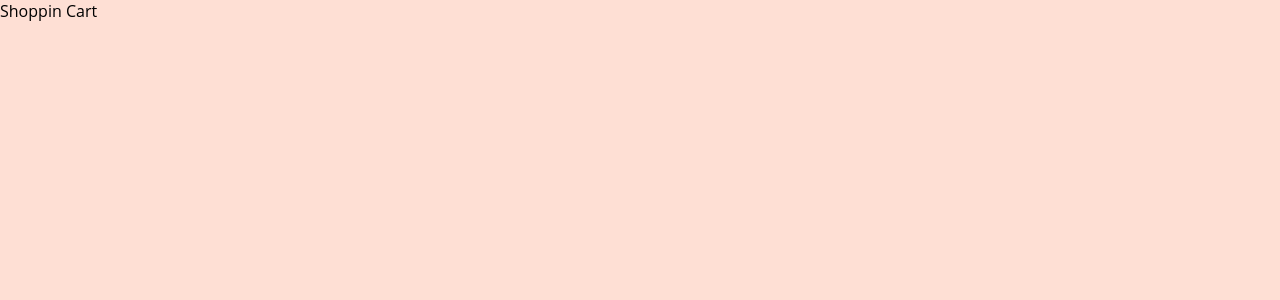
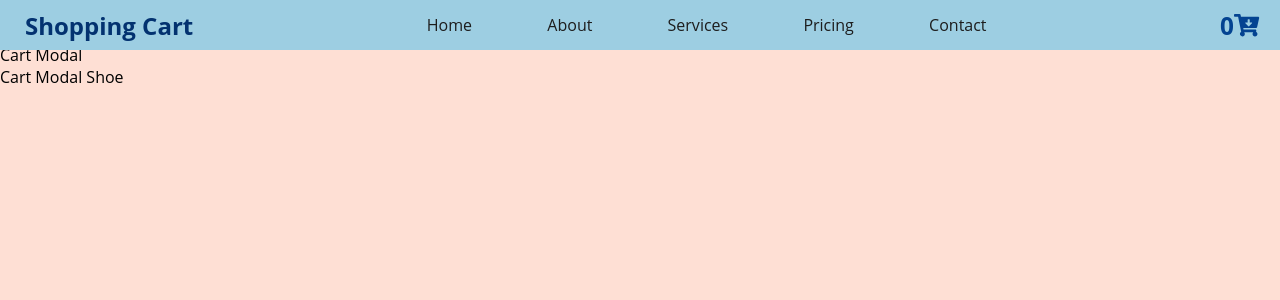
Before and after one commit to nimeshakya/ShoppinCart-React, a React (Create React App) app: page / in a window 1280 px wide. Shown: the top 300 px of the page. Built offline with nearby package versions, Linux system fonts and the light colour scheme.

Commit message:
rebuilding app

```diff
--- a/src/App.js
+++ b/src/App.js
@@ -1,7 +1,17 @@
 import React from 'react';
 
+import NavBar from './Components/NavBar';
+import ShoesContainer from './Components/ShoesContainer';
+import CartModal from './Components/CartModal';
+
 const App = () => {
-    return <div>Shoppin Cart</div>;
+    return (
+        <div>
+            <NavBar />
+            <ShoesContainer />
+            <CartModal />
+        </div>
+    );
 };
 
 export default App;
--- /dev/null
+++ b/src/Components/CartModal.js
@@ -0,0 +1,14 @@
+import React from 'react';
+
+import CartModalShoe from './CartModalShoe';
+
+const CartModal = () => {
+    return (
+        <div>
+            Cart Modal
+            <CartModalShoe />
+        </div>
+    );
+};
+
+export default CartModal;
--- /dev/null
+++ b/src/Components/CartModalShoe.js
@@ -0,0 +1,7 @@
+import React from 'react';
+
+const CartModalShoe = () => {
+    return <div>Cart Modal Shoe</div>;
+};
+
+export default CartModalShoe;
--- /dev/null
+++ b/src/Components/NavBar.js
@@ -0,0 +1,35 @@
+import React from 'react';
+
+import { FontAwesomeIcon } from '@fortawesome/react-fontawesome';
+import { faCartArrowDown } from '@fortawesome/free-solid-svg-icons';
+
+const NavBar = () => {
+    return (
+        <nav>
+            <h1>Shopping Cart</h1>
+            <ul className='nav-link-container'>
+                <li className='nav-link'>
+                    <a href='#'>Home</a>
+                </li>
+                <li className='nav-link'>
+                    <a href='#'>About</a>
+                </li>
+                <li className='nav-link'>
+                    <a href='#'>Services</a>
+                </li>
+                <li className='nav-link'>
+                    <a href='#'>Pricing</a>
+                </li>
+                <li className='nav-link'>
+                    <a href='#'>Contact</a>
+                </li>
+            </ul>
+            <div className='cart-btn-container'>
+                <h3>0</h3>
+                <FontAwesomeIcon icon={faCartArrowDown} className='cart-icon' />
+            </div>
+        </nav>
+    );
+};
+
+export default NavBar;
--- /dev/null
+++ b/src/Components/Shoe.js
@@ -0,0 +1,7 @@
+import React from 'react';
+
+const Shoe = () => {
+    return <div>Shoe</div>;
+};
+
+export default Shoe;
--- /dev/null
+++ b/src/Components/ShoesContainer.js
@@ -0,0 +1,14 @@
+import React from 'react';
+
+import Shoe from './Shoe';
+
+const ShoesContainer = () => {
+    return (
+        <div>
+            Shoes Container
+            <Shoe />
+        </div>
+    );
+};
+
+export default ShoesContainer;
```
